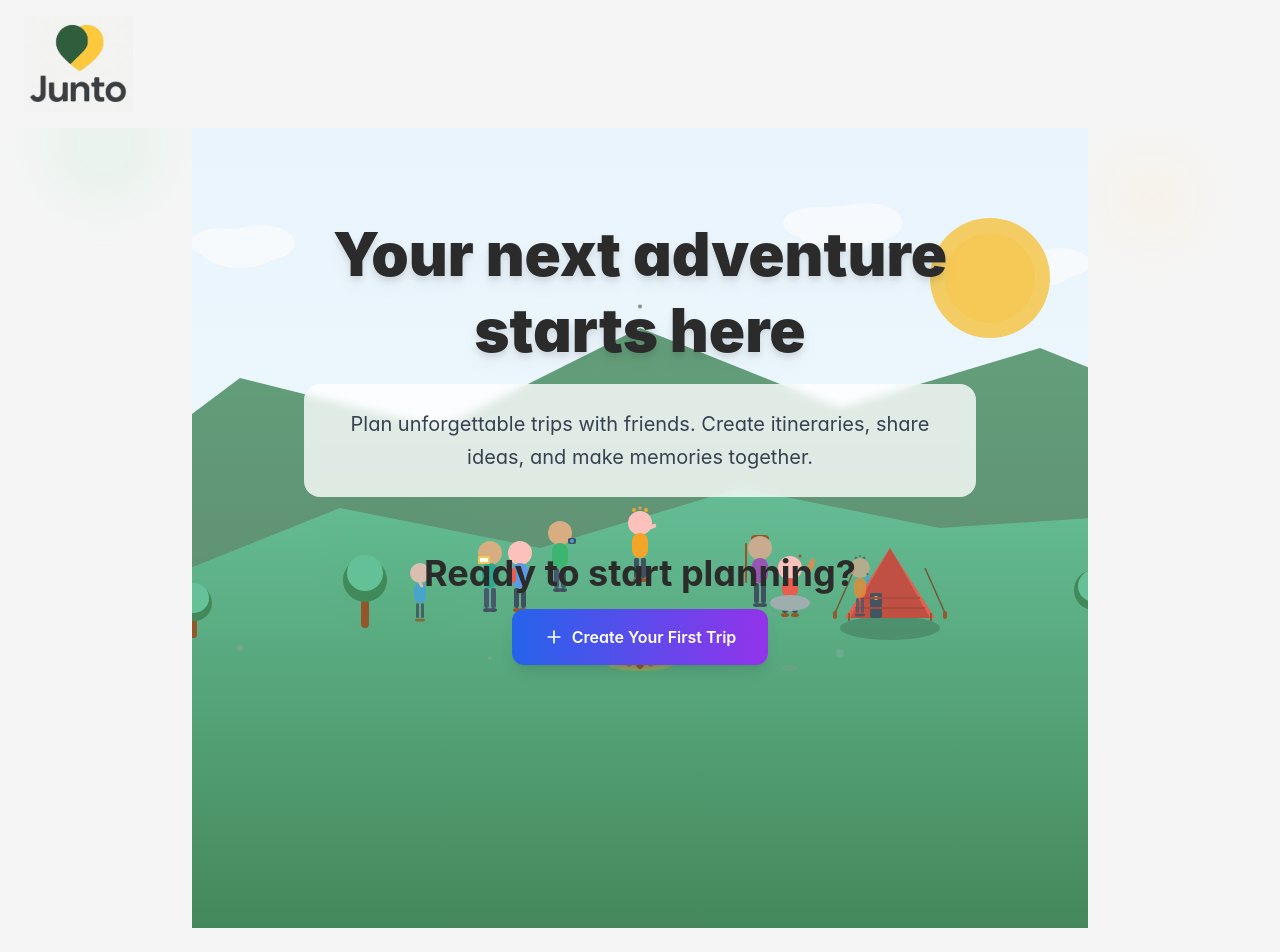
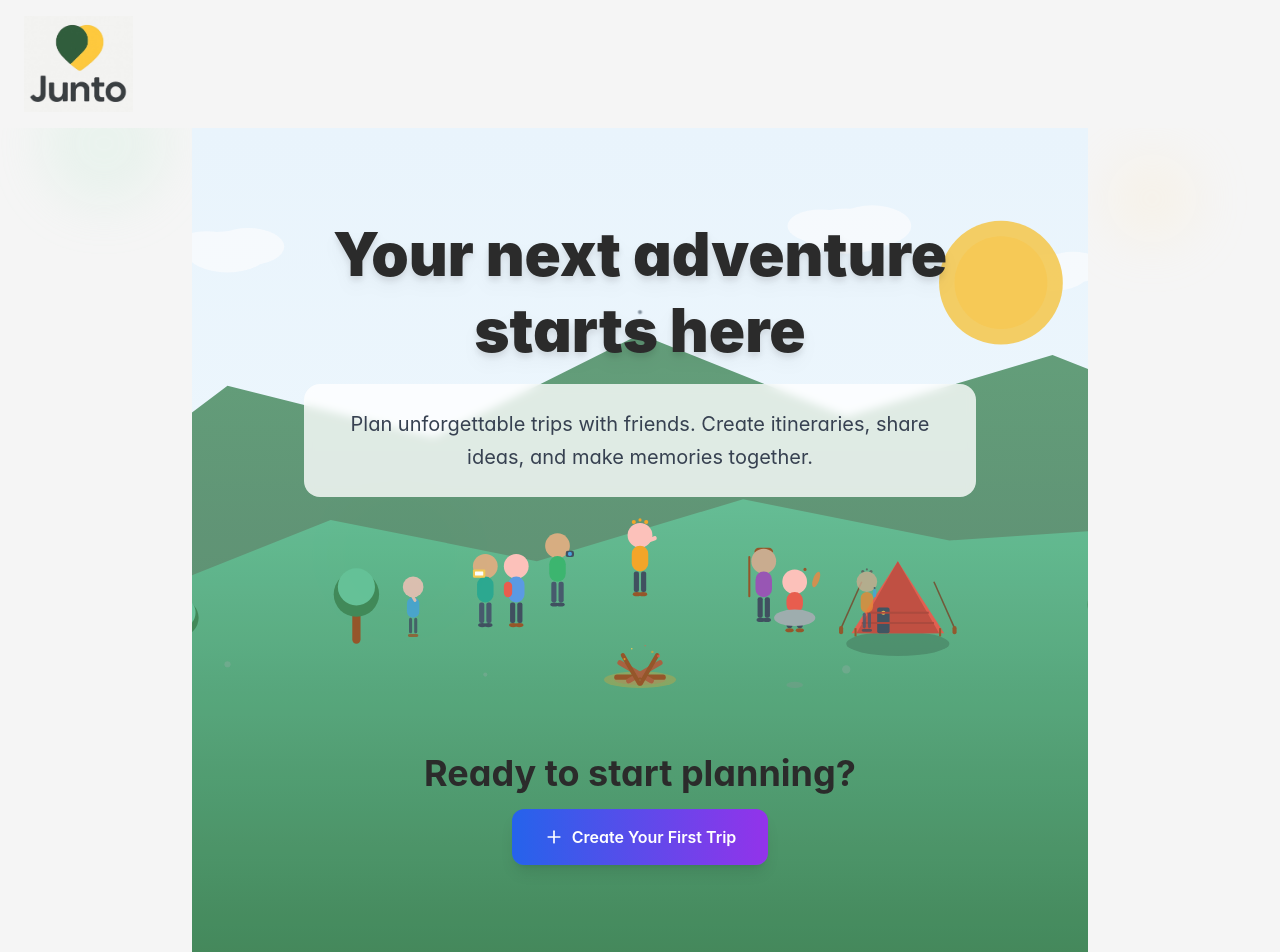
Before and after one commit to MimiLeinbach/Bolt-Hackathon, a React (Vite) app: page / in a window 1280 px wide. Shown: the top 952 px of the page. Built offline with nearby package versions, Linux system fonts and the light colour scheme.

Commit message:
Move Create Trip button lower on the page

```diff
--- a/src/pages/HomePage.tsx
+++ b/src/pages/HomePage.tsx
@@ -57,25 +57,9 @@ export default function HomePage() {
           </div>
         </div>
 
-        {/* Hero CTA */}
-        <div className="text-center mb-12">
-          <div className="mb-6">
-            <h2 className="text-4xl font-bold text-charcoal mb-4">
-              Ready to start planning?
-            </h2>
-            <Link
-              to="/create-trip"
-              className="inline-flex items-center px-8 py-4 bg-gradient-to-r from-blue-600 to-purple-600 text-white font-semibold rounded-xl hover:from-blue-700 hover:to-purple-700 transition-all duration-200 shadow-lg hover:shadow-xl transform hover:-translate-y-1"
-            >
-              <Plus className="w-5 h-5 mr-2" />
-              Create Your First Trip
-            </Link>
-          </div>
-        </div>
-
         {/* Existing Trips */}
         {trips.length > 0 && (
-          <div className="flex-1">
+          <div className="mb-12">
             <div className="bg-white/90 backdrop-blur-sm rounded-2xl p-6 shadow-lg">
               <h3 className="text-2xl font-bold text-charcoal mb-6 flex items-center">
                 <Sparkles className="w-6 h-6 mr-2 text-purple-600" />
@@ -111,6 +95,25 @@ export default function HomePage() {
             </div>
           </div>
         )}
+
+        {/* Spacer to push CTA lower */}
+        <div className="flex-1 min-h-[200px]"></div>
+
+        {/* Hero CTA - Moved much lower */}
+        <div className="text-center mb-12">
+          <div className="mb-6">
+            <h2 className="text-4xl font-bold text-charcoal mb-4">
+              Ready to start planning?
+            </h2>
+            <Link
+              to="/create-trip"
+              className="inline-flex items-center px-8 py-4 bg-gradient-to-r from-blue-600 to-purple-600 text-white font-semibold rounded-xl hover:from-blue-700 hover:to-purple-700 transition-all duration-200 shadow-lg hover:shadow-xl transform hover:-translate-y-1"
+            >
+              <Plus className="w-5 h-5 mr-2" />
+              Create Your First Trip
+            </Link>
+          </div>
+        </div>
       </div>
     </div>
   )
```
